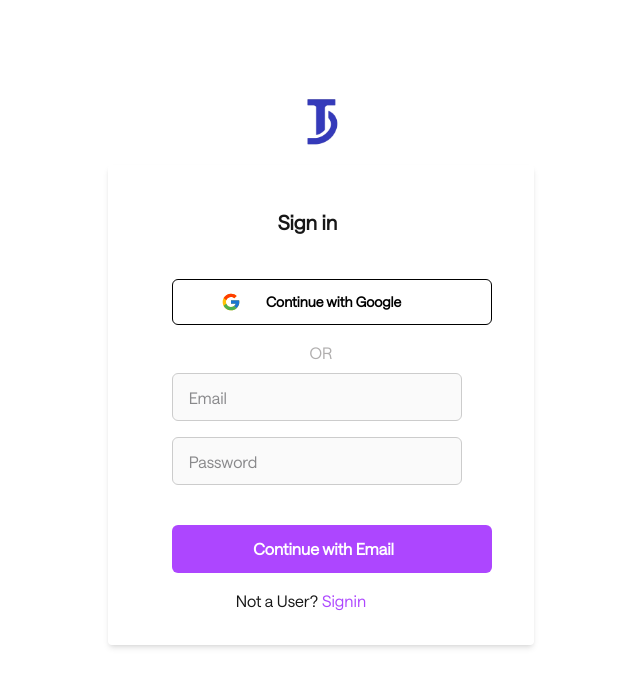
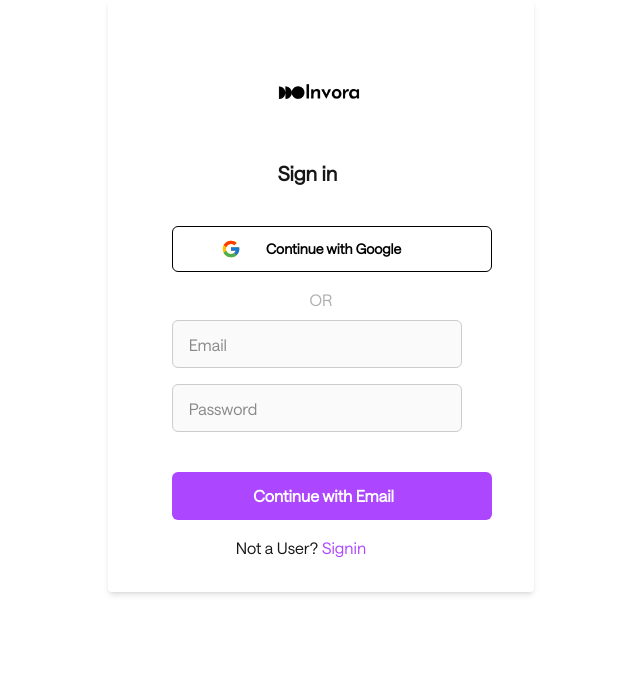
Before and after one commit to prudentelias1024/invoice-creator, a Next.js app: page /Auth/Login in a window 1280 px wide. Shown: the top 686 px of the page, without its empty margins (319-959 px from the left). Built offline with nearby package versions, Linux system fonts and the light colour scheme; no server answers.

Commit message:
Rebranded

```diff
--- a/app/Auth/Login/page.tsx
+++ b/app/Auth/Login/page.tsx
@@ -34,10 +34,10 @@ function Login() {
   return (
     <div className='mb-[2em]'>
        <Toaster />
-        <Image src='/logo.png' className='mx-auto mt-[5em]' alt='logo' width='85' height='85'/>
 
         <div className='flex flex-col rounded-sm pt-[2em] border-[#ccc]
-        shadow-md w-[95%] lg:w-1/3 m-auto h-[30em] '>
+        shadow-md w-[95%] lg:w-1/3 m-auto h-[37em] '>
+        <Image src='/sp.png' className='mx-auto' alt='logo' width='120' height='120'/>
             <p className='m-auto lg:ml-[8.5em] font-bold text-xl'>Sign in</p>
               <button  className='bg-white border inline-flex rounded-md p-[.75em]  text-black lg:w-[75%] w-[90%] pr-[4em] lg:ml-[4em] mt-[2em] mb-[1em] pl-[3em] ml-[1em]'>
                          <FcGoogle className='text-xl'/>
--- a/app/Auth/Register/page.tsx
+++ b/app/Auth/Register/page.tsx
@@ -44,7 +44,7 @@ function Register() {
     <Toaster />
         <div className=' pt-[5%] text-black flex flex-col gap-[2em]  pl-[2em] w-full lg:w-1/2 px-[3.5em]'>
 
-      <p className='font-bold text-4xl lg:ml-[1.25em]'>Make your Invoice fast with Invoicely.</p>
+      <p className='font-bold text-4xl lg:ml-[1.25em]'>Make your Invoice fast with Invora.</p>
 
       <div className='flex flex-col '>
 
@@ -75,8 +75,8 @@ function Register() {
         </div>
         <div className='form flex flex-col w-full lg:w-1/2'>
 
-          <Image src='/logo.png' className='mx-auto mt-[5em]' alt='logo' width='85' height='85'/>
-            <p className=' text-3xl font-black mt-[0em] mx-auto my-[1em]'>Join Invoicely</p>
+          <Image src='/sp.png' className='mx-auto mt-[5em]' alt='logo' width='150' height='120'/>
+            <p className=' text-3xl font-black mt-[0em] mx-auto my-[1em]'>Join Invora</p>
 
             {/* images */}
         <div className="images mx-auto -mt-[1em] flex flex-row">
--- a/app/components/Plan.tsx
+++ b/app/components/Plan.tsx
@@ -11,7 +11,7 @@ interface Plans  {
 
 const Plan = (prices: Plans) => {
   return (
-    <div className='flex flex-col shadow-md text-left rounded-xl w-[20em] p-[2em] mb-[5em]'>
+    <div className='flex flex-col bg-gray-200 shadow-md text-left rounded-xl w-[20em] p-[2em] mb-[5em]'>
         <p className="plan_name float-left font-bold">{prices.name  }</p>
         <div className="price_fee inline-flex ">  <p className='text-2xl font-extrabold'>${prices.fee}</p> <p className='text-sm mt-[.5em] ml-[.5em]'>/mo</p></div>
         <button className={
```
